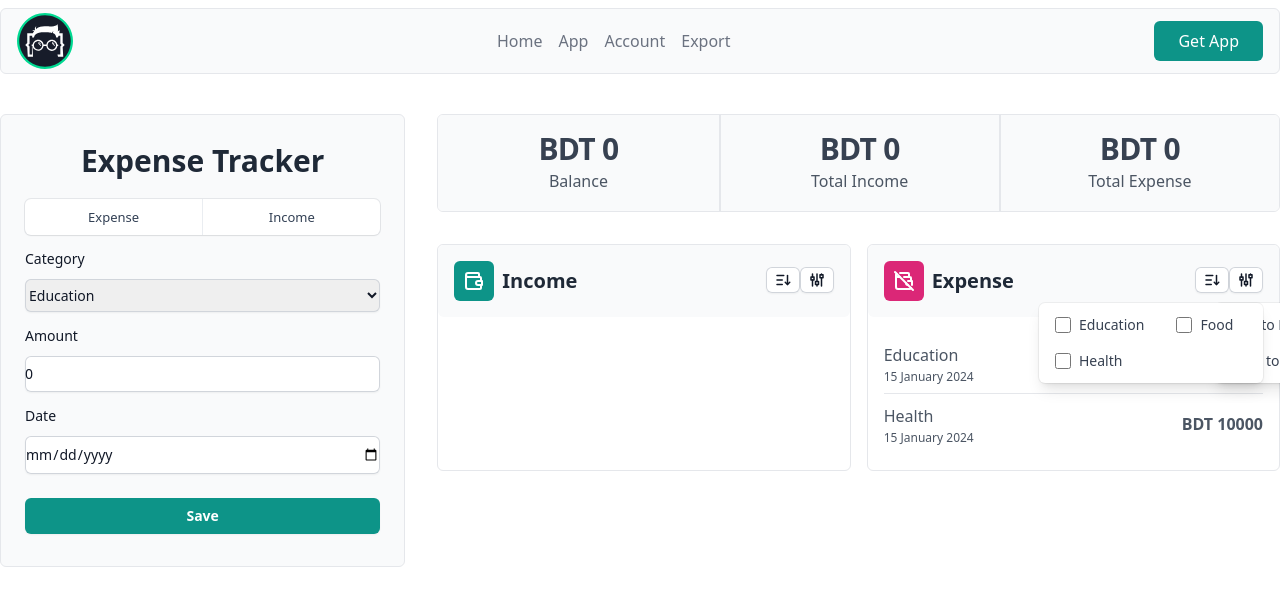
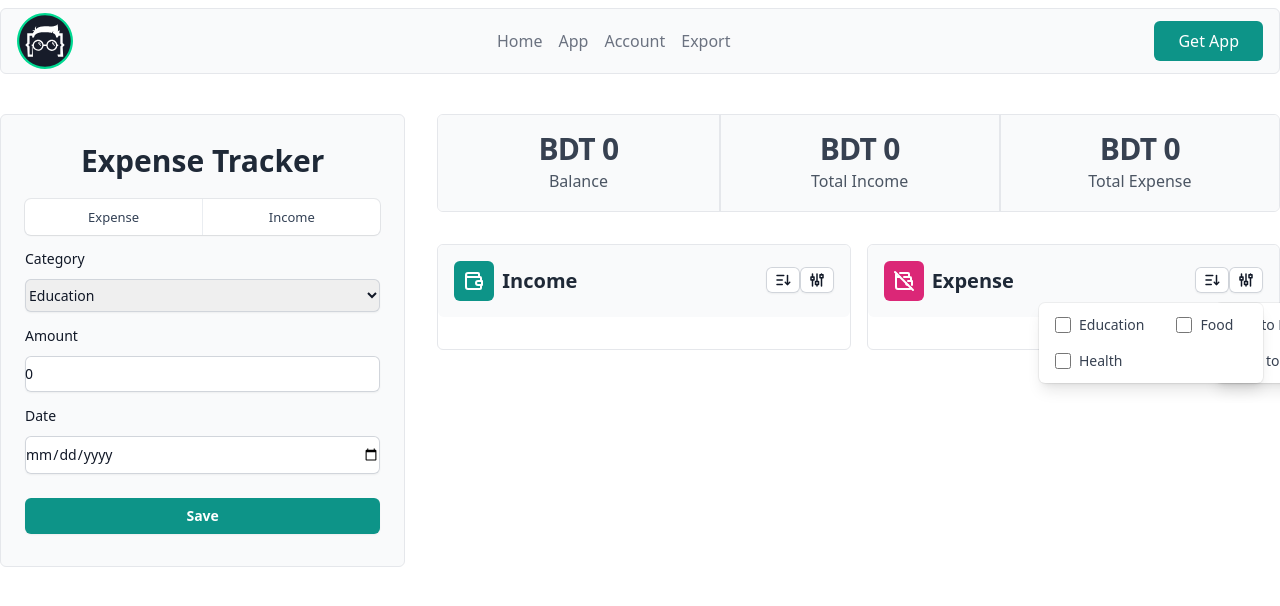
Before and after one commit to shefatmishu/project-manager-lws-rac-assignment-b2-m3, a React (Vite) app: page / in a window 1280 px wide. Shown: the top 606 px of the page. Built offline with nearby package versions, Linux system fonts and the light colour scheme.

Commit message:
Expense inititated

```diff
--- a/src/components/ExpenseHeader.jsx
+++ b/src/components/ExpenseHeader.jsx
@@ -1,8 +1,10 @@
+import { useState } from "react";
 import ExpenseFiltering from "./ExpenseFiltering";
 import ExpenseSorting from "./ExpenseSorting";
 import ExpenseIconSvg from "./ui-SVG-component/ExpenseIconSvg";
 
-export default function ExpenseHeader() {
+export default function ExpenseHeader(handleSorting, filter, handleFilter) {
+  const [open, setOpen] = useState(false);
   return (
     <div className="flex items-center justify-between gap-2 bg-[#F9FAFB] py-4 px-4 rounded-md">
       <div className="flex items-center gap-2">
@@ -18,8 +20,8 @@ export default function ExpenseHeader() {
       </div>
 
       <div>
-        <ExpenseSorting />
-        <ExpenseFiltering />
+        <ExpenseSorting handleSorting={handleSorting} />
+        <ExpenseFiltering filter={filter} handleFilter={handleFilter} />
       </div>
     </div>
   );
--- a/src/components/ExpenseList.jsx
+++ b/src/components/ExpenseList.jsx
@@ -1,13 +1,40 @@
+import { useState } from "react";
 import ExpenseHeader from "./ExpenseHeader";
 import ExpenseRow from "./ExpenseRow";
 
-export default function ExpenseList() {
+export default function ExpenseList({
+  expenses = [],
+  handleDelete,
+  handleUpdate,
+  onEdit,
+}) {
+  const [isLowToHigh, setIsLowToHigh] = useState(true);
+  const [filter, setFilter] = useState("");
   return (
     <div className="border rounded-md">
-      <ExpenseHeader />
+      <ExpenseHeader
+        handleSorting={setIsLowToHigh}
+        filter={filter}
+        handleFilter={setFilter}
+      />
 
       <div className="p-4 divide-y">
-        <ExpenseRow />
+        {expenses
+          .filter((a) => a.category.includes(filter))
+          .sort((a, b) =>
+            isLowToHigh ? a.amount - b.amount : b.amount - a.amount
+          )
+          .map((i, ik) => (
+            <ExpenseRow
+              key={i.id}
+              id={i.id}
+              category={i.category}
+              amount={i.amount}
+              date={i.date}
+              handleDelete={handleDelete}
+              onEdit={onEdit}
+            />
+          ))}
       </div>
     </div>
   );
--- a/src/components/ExpenseRow.jsx
+++ b/src/components/ExpenseRow.jsx
@@ -1,19 +1,26 @@
 import DeleteSvg from "./ui-SVG-component/DeleteSvg";
 import EditSvg from "./ui-SVG-component/EditSvg";
 
-export default function ExpenseRow() {
+export default function ExpenseRow({
+  id,
+  category,
+  amount,
+  date,
+  handleDelete,
+  onEdit,
+}) {
   return (
     <>
       <div className="flex justify-between items-center py-2 relative group cursor-pointer">
         <div>
           <h3 className="text-base font-medium leading-7 text-gray-600">
-            Education
+            {category}
           </h3>
           <p className="text-xs text-gray-600">15 January 2024</p>
         </div>
         <div className="flex items-center gap-2">
           <p className="text-base font-semibold text-gray-600 transition-all group-hover:-translate-x-14">
-            BDT 10000
+            BDT {amount}
           </p>
 
           <div className="translate-x-5 group-hover:translate-x-0 opacity-0 group-hover:opacity-100 absolute right-0 top-1/2 -translate-y-1/2 transition-all">
@@ -21,39 +28,17 @@ export default function ExpenseRow() {
               className="hover:text-teal-600"
               role="button"
               title="Edit Button"
+              onClick={() => onEdit(id, "expense")}
             >
               <EditSvg />
             </button>
 
-            <button className="hover:text-red-600" role="button" title="Delete">
-              <DeleteSvg />
-            </button>
-          </div>
-        </div>
-      </div>
-
-      <div className="flex justify-between items-center py-2 relative group cursor-pointer">
-        <div>
-          <h3 className="text-base font-medium leading-7 text-gray-600">
-            Health
-          </h3>
-          <p className="text-xs text-gray-600">15 January 2024</p>
-        </div>
-        <div className="flex items-center gap-2">
-          <p className="text-base font-semibold text-gray-600 transition-all group-hover:-translate-x-14">
-            BDT 10000
-          </p>
-
-          <div className="translate-x-5 group-hover:translate-x-0 opacity-0 group-hover:opacity-100 absolute right-0 top-1/2 -translate-y-1/2 transition-all">
             <button
-              className="hover:text-teal-600"
+              onClick={() => handleDelete(id)}
+              className="hover:text-red-600"
               role="button"
-              title="Edit Button"
+              title="Delete"
             >
-              <EditSvg />
-            </button>
-
-            <button className="hover:text-red-600" role="button" title="Delete">
               <DeleteSvg />
             </button>
           </div>
```
